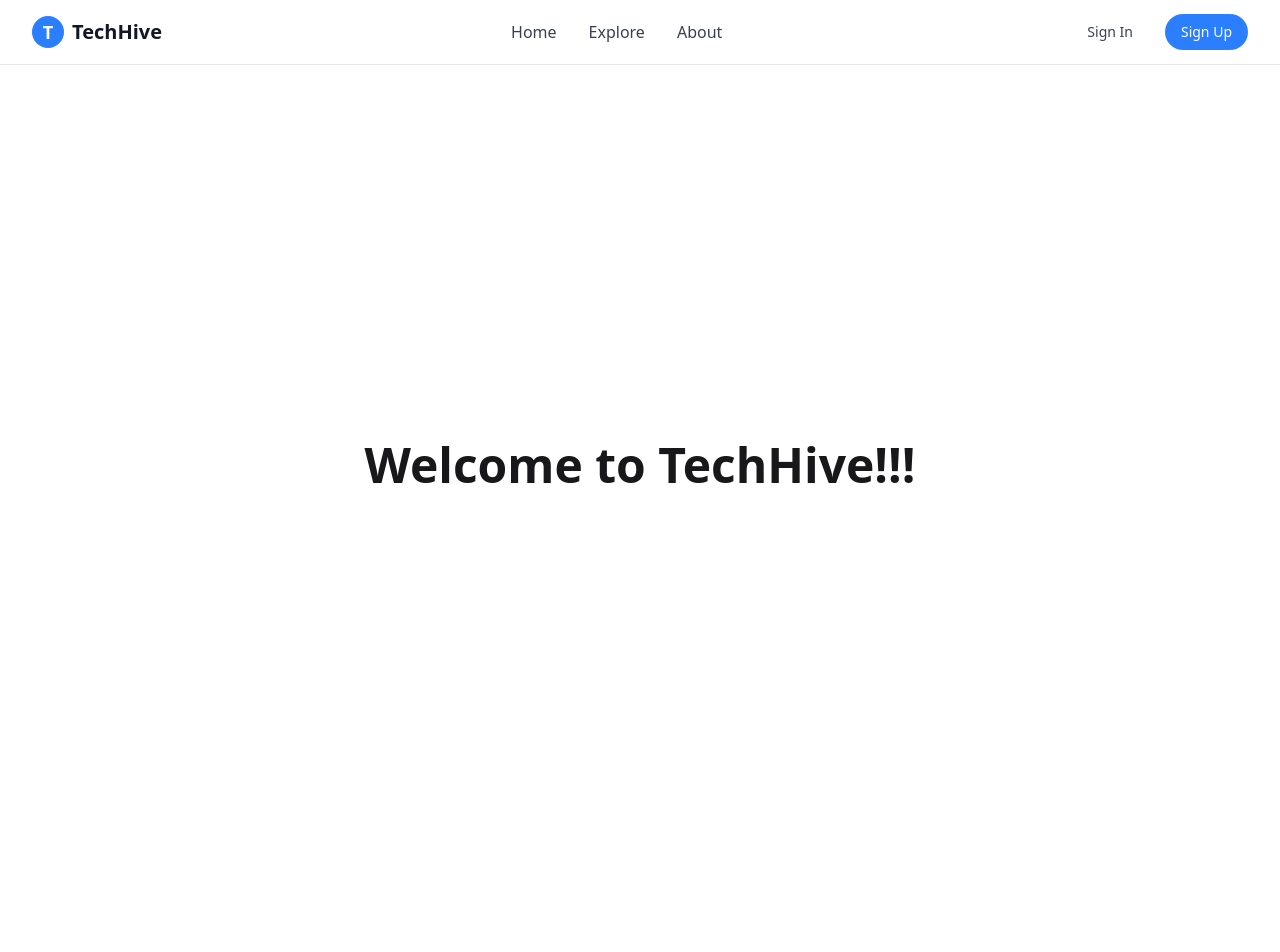
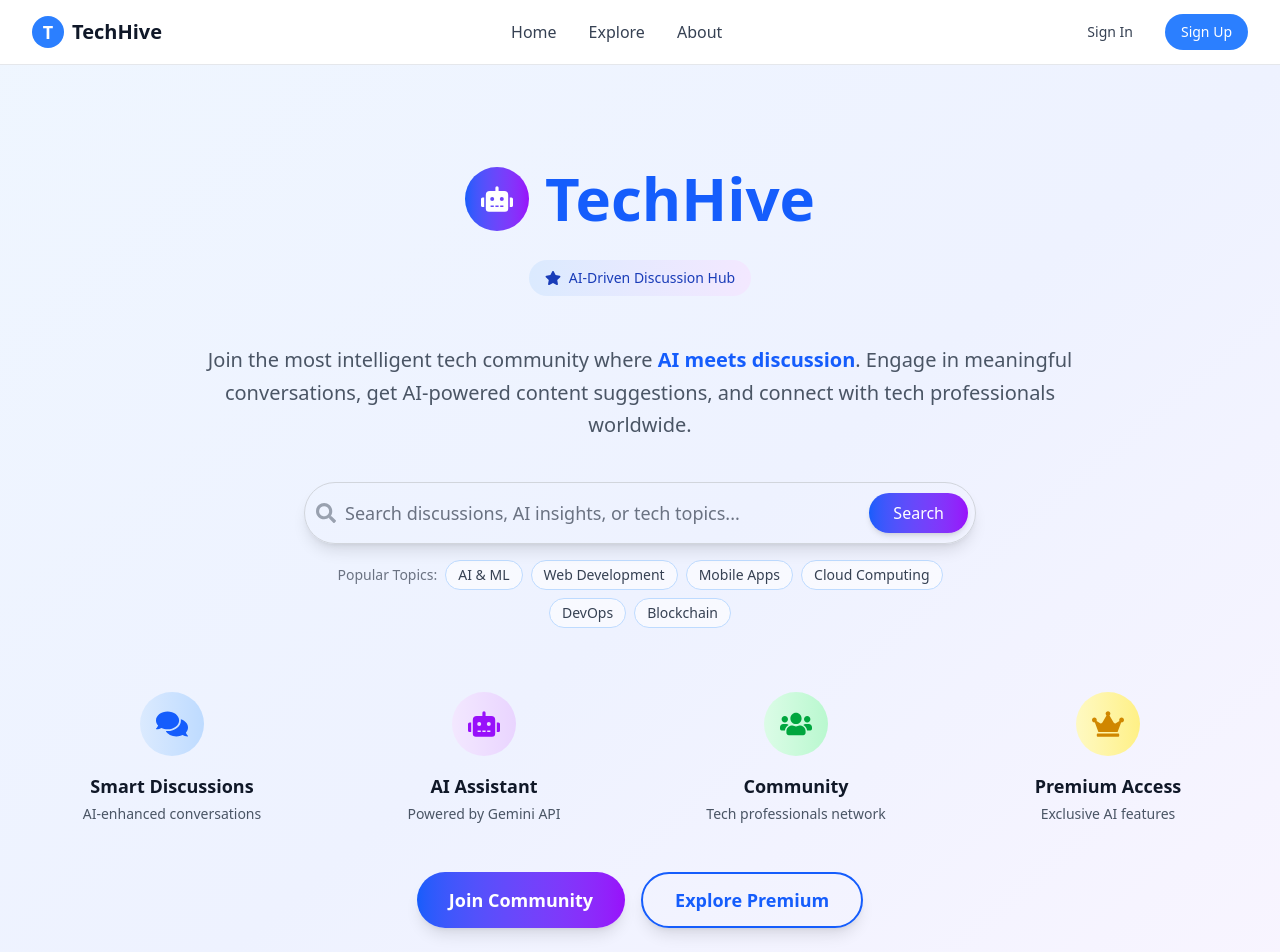
Before and after one commit to mdferdausalam19/techhive-forum, a React (Vite) app in the folder client/: page / in a window 1280 px wide. Shown: the top 952 px of the page. Before the commit the page ends 865 px from the top, so only its background shows below. Built offline with nearby package versions, Linux system fonts and the light colour scheme; no server answers.

Commit message:
feat(client): add HeroBanner with headline, description, search bar, and feature highlights

```diff
--- /dev/null
+++ b/client/src/components/home/HeroBanner.jsx
@@ -0,0 +1,172 @@
+import { useState } from "react";
+import {
+  FaSearch,
+  FaRobot,
+  FaUsers,
+  FaComments,
+  FaCrown,
+  FaStar,
+} from "react-icons/fa";
+
+export default function HeroBanner() {
+  const [searchQuery, setSearchQuery] = useState("");
+
+  const handleSearch = (e) => {
+    e.preventDefault();
+    console.log("Search query:", searchQuery);
+    setSearchQuery("");
+  };
+
+  return (
+    <div className="bg-gradient-to-br from-blue-50 via-indigo-50 to-purple-50">
+      <div className="container max-w-7xl mx-auto px-4 sm:px-6 lg:px-8">
+        <div className="pt-16 pb-20 text-center lg:pt-24 lg:pb-24">
+          <div className="flex justify-center items-center mb-6">
+            <div className="w-16 h-16 bg-gradient-to-r from-blue-600 to-purple-600 rounded-full flex items-center justify-center mr-4">
+              <FaRobot className="h-8 w-8 text-white" />
+            </div>
+            <h1 className="text-4xl sm:text-5xl lg:text-6xl font-extrabold text-gray-900 leading-tight">
+              <span className="text-blue-600">TechHive</span>
+            </h1>
+          </div>
+
+          <div className="inline-flex items-center bg-gradient-to-r from-blue-100 to-purple-100 text-blue-800 px-4 py-2 rounded-full text-sm font-medium mb-6">
+            <FaStar className="h-4 w-4 mr-2" />
+            AI-Driven Discussion Hub
+          </div>
+
+          <p className="mt-6 max-w-4xl mx-auto text-xl text-gray-600 leading-relaxed">
+            Join the most intelligent tech community where{" "}
+            <span className="font-semibold text-blue-600">
+              AI meets discussion
+            </span>
+            . Engage in meaningful conversations, get AI-powered content
+            suggestions, and connect with tech professionals worldwide.
+          </p>
+
+          <div className="mt-10 max-w-2xl mx-auto">
+            <form onSubmit={handleSearch} className="relative">
+              <div className="relative">
+                <div className="absolute inset-y-0 left-0 pl-3 flex items-center pointer-events-none">
+                  <FaSearch className="h-5 w-5 text-gray-400" />
+                </div>
+                <input
+                  type="text"
+                  value={searchQuery}
+                  onChange={(e) => setSearchQuery(e.target.value)}
+                  placeholder="Search discussions, AI insights, or tech topics..."
+                  className="block w-full pl-10 pr-24 py-4 border border-gray-300 rounded-full text-lg placeholder-gray-500 focus:outline-none focus:ring-2 focus:ring-blue-500 focus:border-blue-500 shadow-lg transition-all duration-200"
+                />
+                <div className="absolute inset-y-0 right-0 flex items-center">
+                  <button
+                    type="submit"
+                    className="bg-gradient-to-r from-blue-600 to-purple-600 hover:from-blue-700 hover:to-purple-700 text-white font-medium py-2 px-6 rounded-full mr-2 transition-all duration-200 shadow-md"
+                  >
+                    Search
+                  </button>
+                </div>
+              </div>
+            </form>
+
+            <div className="mt-4 flex flex-wrap items-center justify-center gap-2">
+              <span className="text-sm text-gray-500">Popular Topics:</span>
+              {[
+                "AI & ML",
+                "Web Development",
+                "Mobile Apps",
+                "Cloud Computing",
+                "DevOps",
+                "Blockchain",
+              ].map((tag) => (
+                <button
+                  key={tag}
+                  className="text-sm bg-white/60 hover:bg-white/80 text-gray-700 px-3 py-1 rounded-full border border-blue-200 transition-all duration-200 hover:shadow-sm"
+                >
+                  {tag}
+                </button>
+              ))}
+            </div>
+          </div>
+
+          <div className="mt-16 grid grid-cols-2 gap-8 sm:grid-cols-4">
+            <div className="text-center group">
+              <div className="bg-gradient-to-r from-blue-100 to-blue-200 w-16 h-16 rounded-full flex items-center justify-center mx-auto mb-4 group-hover:scale-110 transition-transform duration-200">
+                <FaComments className="h-8 w-8 text-blue-600" />
+              </div>
+              <h3 className="text-lg font-semibold text-gray-900">
+                Smart Discussions
+              </h3>
+              <p className="text-sm text-gray-600 mt-1">
+                AI-enhanced conversations
+              </p>
+            </div>
+
+            <div className="text-center group">
+              <div className="bg-gradient-to-r from-purple-100 to-purple-200 w-16 h-16 rounded-full flex items-center justify-center mx-auto mb-4 group-hover:scale-110 transition-transform duration-200">
+                <FaRobot className="h-8 w-8 text-purple-600" />
+              </div>
+              <h3 className="text-lg font-semibold text-gray-900">
+                AI Assistant
+              </h3>
+              <p className="text-sm text-gray-600 mt-1">
+                Powered by Gemini API
+              </p>
+            </div>
+
+            <div className="text-center group">
+              <div className="bg-gradient-to-r from-green-100 to-green-200 w-16 h-16 rounded-full flex items-center justify-center mx-auto mb-4 group-hover:scale-110 transition-transform duration-200">
+                <FaUsers className="h-8 w-8 text-green-600" />
+              </div>
+              <h3 className="text-lg font-semibold text-gray-900">Community</h3>
+              <p className="text-sm text-gray-600 mt-1">
+                Tech professionals network
+              </p>
+            </div>
+
+            <div className="text-center group">
+              <div className="bg-gradient-to-r from-yellow-100 to-yellow-200 w-16 h-16 rounded-full flex items-center justify-center mx-auto mb-4 group-hover:scale-110 transition-transform duration-200">
+                <FaCrown className="h-8 w-8 text-yellow-600" />
+              </div>
+              <h3 className="text-lg font-semibold text-gray-900">
+                Premium Access
+              </h3>
+              <p className="text-sm text-gray-600 mt-1">
+                Exclusive AI features
+              </p>
+            </div>
+          </div>
+
+          <div className="mt-12 flex flex-col sm:flex-row justify-center gap-4">
+            <button className="bg-gradient-to-r from-blue-600 to-purple-600 hover:from-blue-700 hover:to-purple-700 text-white font-semibold py-3 px-8 rounded-full text-lg transition-all duration-200 shadow-lg hover:shadow-xl transform hover:-translate-y-0.5">
+              Join Community
+            </button>
+            <button className="border-2 border-blue-600 text-blue-600 hover:bg-blue-600 hover:text-white font-semibold py-3 px-8 rounded-full text-lg transition-all duration-200 shadow-lg hover:shadow-xl transform hover:-translate-y-0.5">
+              Explore Premium
+            </button>
+          </div>
+
+          <div className="mt-16 grid grid-cols-1 gap-4 sm:grid-cols-3">
+            <div className="text-center">
+              <div className="text-3xl font-bold bg-gradient-to-r from-blue-600 to-purple-600 bg-clip-text text-transparent">
+                10K+
+              </div>
+              <div className="text-sm text-gray-600">Tech Discussions</div>
+            </div>
+            <div className="text-center">
+              <div className="text-3xl font-bold bg-gradient-to-r from-blue-600 to-purple-600 bg-clip-text text-transparent">
+                5K+
+              </div>
+              <div className="text-sm text-gray-600">Community Members</div>
+            </div>
+            <div className="text-center">
+              <div className="text-3xl font-bold bg-gradient-to-r from-blue-600 to-purple-600 bg-clip-text text-transparent">
+                1K+
+              </div>
+              <div className="text-sm text-gray-600">AI-Generated Posts</div>
+            </div>
+          </div>
+        </div>
+      </div>
+    </div>
+  );
+}
--- a/client/src/pages/home/Home.jsx
+++ b/client/src/pages/home/Home.jsx
@@ -1,7 +1,9 @@
+import HeroBanner from "../../components/home/HeroBanner";
+
 export default function Home() {
   return (
-    <div className="h-screen flex items-center justify-center">
-      <h1 className="text-5xl font-bold">Welcome to TechHive!!!</h1>
-    </div>
+    <>
+      <HeroBanner />
+    </>
   );
 }
```
